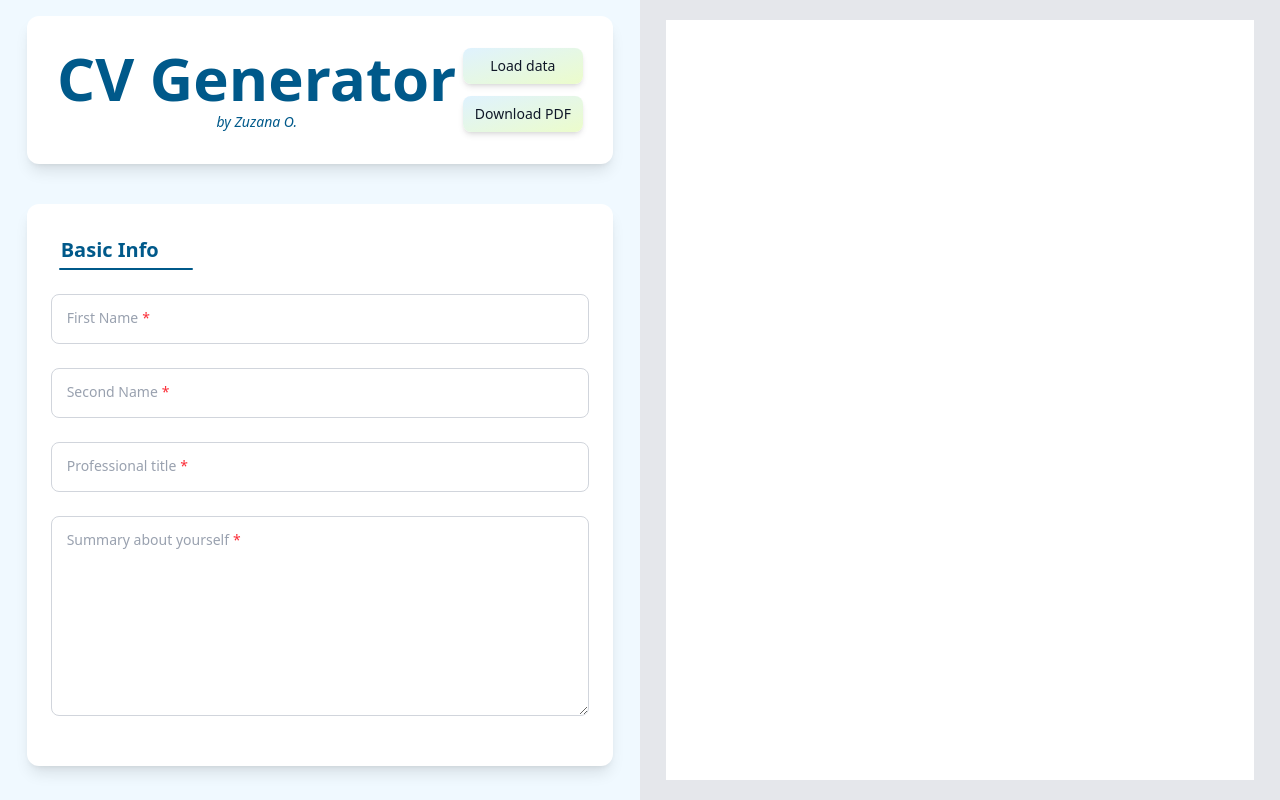
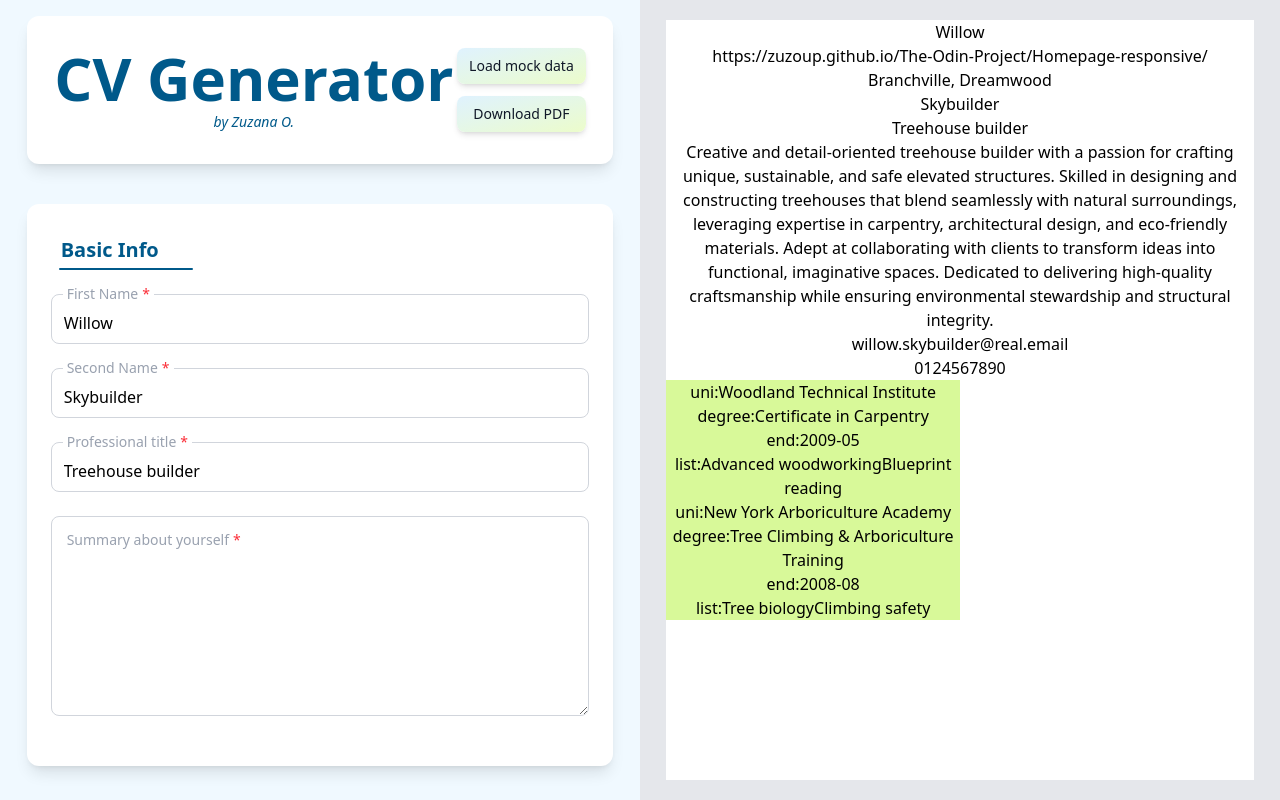
Before and after one commit to zuzOup/The-Odin-Project, a React (Vite) app in the folder CV-Application+Tailwind/: page / in a window 1280 px wide. Built offline with nearby package versions, Linux system fonts and the light colour scheme.

Commit message:
+ mock data

```diff
--- a/CV-Application+Tailwind/src/App.jsx
+++ b/CV-Application+Tailwind/src/App.jsx
@@ -1,4 +1,4 @@
-import { useState } from "react";
+import { useEffect, useState } from "react";
 
 import { addValueToObject } from "./helpers";
 
@@ -11,6 +11,7 @@ import Education from "./Components/Generator/Education";
 import Work from "./Components/Generator/Work";
 import TechnicalSkills from "./Components/Generator/TechnicalSkills";
 import SoftSkills from "./Components/Generator/SoftSkills";
+import { data } from "./data";
 
 function App() {
   const [info, setInfo] = useState({});
@@ -19,15 +20,27 @@ function App() {
   const [techInfo, setTechInfo] = useState({});
   const [softInfo, setSoftInfo] = useState({});
 
+  useEffect(() => {
+    dataLoad();
+  }, []);
+
   const changeInfo = (e, key) => {
     setInfo((o) => addValueToObject(o, e, key));
+  };
+
+  const dataLoad = () => {
+    setInfo(data.info);
+    setEduInfo(data.education);
+    setWorkInfo(data.work);
+    setTechInfo(data.tech);
+    setSoftInfo(data.soft);
   };
 
   return (
     <>
       <div className="flex min-h-screen font-sans ">
         <div className="w-6/12 min-h-full h-screen bg-sky-50 flex flex-col items-center text-center py-4 overflow-x-hidden overflow-y-auto scrollbar-column">
-          <Header />
+          <Header dataLoad={dataLoad} />
           <BasicInfo changeInfo={changeInfo} info={info} />
           <Contacts changeInfo={changeInfo} info={info} />
           <Education eduInfo={eduInfo} setEduInfo={setEduInfo} />
@@ -36,7 +49,13 @@ function App() {
           <SoftSkills setSoftInfo={setSoftInfo} softInfo={softInfo} />
         </div>
         <div className="w-6/12 min-h-full min-w-[510px]  h-screen bg-gray-200 text-center flex justify-center items-center overflow-x-hidden overflow-y-auto scrollbar-column">
-          <Resume info={info} eduInfo={eduInfo} />
+          <Resume
+            info={info}
+            eduInfo={eduInfo}
+            workInfo={workInfo}
+            techInfo={techInfo}
+            softInfo={softInfo}
+          />
         </div>
       </div>
     </>
--- a/CV-Application+Tailwind/src/Components/Generator/Header.jsx
+++ b/CV-Application+Tailwind/src/Components/Generator/Header.jsx
@@ -2,11 +2,11 @@ import PropTypes from "prop-types";
 
 import { buttonSmall, container } from "../css-helpers";
 
-function log() {
-  console.log(1);
+function printPDF() {
+  console.log("PDF");
 }
 
-function Header() {
+function Header({ dataLoad }) {
   return (
     <div className={`${container} flex-row justify-evenly `}>
       <div>
@@ -23,10 +23,10 @@ function Header() {
         </div>
       </div>
       <div className="flex flex-col h-full justify-between">
-        <button className={buttonSmall} onClick={log}>
-          Load data
+        <button className={buttonSmall} onClick={dataLoad}>
+          Load mock data
         </button>
-        <button className={buttonSmall} onClick={log}>
+        <button className={buttonSmall} onClick={printPDF}>
           Download PDF
         </button>
       </div>
@@ -36,4 +36,4 @@ function Header() {
 
 export default Header;
 
-Header.propTypes = { setData: PropTypes.func };
+Header.propTypes = { dataLoad: PropTypes.func };
--- a/CV-Application+Tailwind/src/data.jsx
+++ b/CV-Application+Tailwind/src/data.jsx
@@ -1,10 +1,79 @@
-export const dataObj = {
-  name: "Willow",
-  surname: "Skybuilder",
-  title: "Treehouse builder",
-  phone: "0124567890",
-  email: "willow.skybuilder@real.email",
-  web: "https://zuzoup.github.io/The-Odin-Project/Homepage-responsive/",
-  summary:
-    "Creative and detail-oriented treehouse builder with a passion for crafting unique, sustainable, and safe elevated structures. Skilled in designing and constructing treehouses that blend seamlessly with natural surroundings, leveraging expertise in carpentry, architectural design, and eco-friendly materials. Adept at collaborating with clients to transform ideas into functional, imaginative spaces. Dedicated to delivering high-quality craftsmanship while ensuring environmental stewardship and structural integrity.",
+export const data = {
+  info: {
+    firstName: "Willow",
+    secondName: "Skybuilder",
+    title: "Treehouse builder",
+    tel: "0124567890",
+    email: "willow.skybuilder@real.email",
+    web: "https://zuzoup.github.io/The-Odin-Project/Homepage-responsive/",
+    location: "Branchville, Dreamwood",
+    summary:
+      "Creative and detail-oriented treehouse builder with a passion for crafting unique, sustainable, and safe elevated structures. Skilled in designing and constructing treehouses that blend seamlessly with natural surroundings, leveraging expertise in carpentry, architectural design, and eco-friendly materials. Adept at collaborating with clients to transform ideas into functional, imaginative spaces. Dedicated to delivering high-quality craftsmanship while ensuring environmental stewardship and structural integrity.",
+  },
+  education: {
+    0: {
+      uni: "Woodland Technical Institute",
+      degree: "Certificate in Carpentry",
+      end: "2009-05",
+      list: ["Advanced woodworking", "Blueprint reading"],
+    },
+    1: {
+      uni: "New York Arboriculture Academy",
+      degree: "Tree Climbing & Arboriculture Training",
+      end: "2008-08",
+      list: ["Tree biology", "Climbing safety"],
+    },
+  },
+  work: {
+    0: {
+      title: "Treehouse Designer & Builder",
+      company: "Evergreen Treehouse Co.",
+      start: "2016-03",
+      end: "Present",
+      list: [
+        "Designed and built custom treehouses for residential and commercial clients",
+        "Conducted site assessments to ensure tree health and stability",
+        "Used sustainable and weather-resistant materials to enhance durability",
+      ],
+    },
+    1: {
+      title: "Carpenter & Craftsman",
+      company: "GreenCanopy Construction",
+      start: "2012-01",
+      end: "2016-02",
+      list: [
+        "Specialized in custom woodworking projects, including decks and gazebos",
+        "Collaborated with architects and designers to execute creative visions",
+        "Managed a team to ensure projects were completed on time and within budget",
+      ],
+    },
+    2: {
+      title: "Tree Climber & Arborist Assistant",
+      company: "Skyline Arborists",
+      start: "2009-06",
+      end: "2011-12",
+      list: [
+        "Assisted arborists in assessing tree health and stability",
+        "Climbed and worked in trees using ropes and harnesses to perform inspections and pruning",
+        "Gained expertise in tree biology, weight distribution, and structural reinforcement techniques",
+      ],
+    },
+  },
+  tech: {
+    ["Design and planning"]: ["SketchUp", "AutoCAD", "ArborCAD", "TreePlotter"],
+    ["Project Management"]: ["Trello", "Asana", "Buildertrend"],
+    ["Surveying"]: ["ArcGIS", "QGIS", "Pix4D", "DroneDeploy"],
+  },
+  soft: {
+    ["Safety Certifications"]: [
+      "OSHA Construction Safety and Health Certification",
+      "Fall Protection Certification",
+      "First Aid and CPR Certification",
+      "Chainsaw Safety Certification",
+      "Ladder Safety Training",
+      "Scaffolding Safety Certification",
+    ],
+    Arboriculture: ["Tree health assessment", "Tree growth patterns"],
+    Awards: ["Excellence in Sustainable Design (2020)", "Top Builder Award (2018)"],
+  },
 };
```
